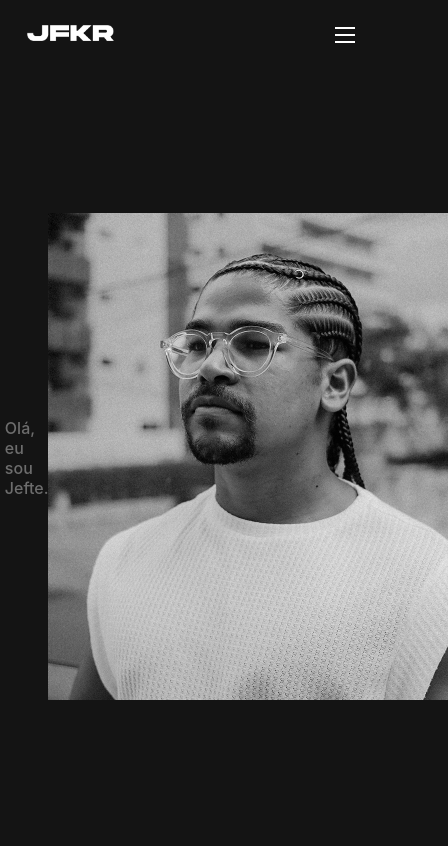
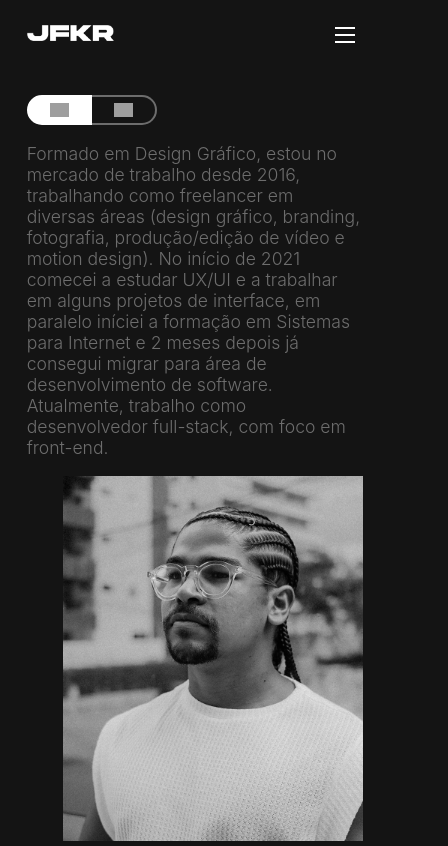
Before and after one commit to jefker/Portfolio, an Angular app: page /about in a window 390 px wide. Shown: the whole page, 448 px wide, since content can reach past the window. Built offline with nearby package versions, Linux system fonts and the light colour scheme; grey boxes are pictures that could not be loaded.

Commit message:
primeira versao da aba sobre finalizada

```diff
--- a/src/app/pages/about/about.component.html
+++ b/src/app/pages/about/about.component.html
@@ -1,8 +1,15 @@
 <section id="about">
-    <div class="introducao">
-        <p>Olá, eu sou Jefte. </p>
-    </div>
-    <div class="principal">
-        <img src="assets/img/IMG.png">
+    <div class="resumo">
+        <div class="texto">
+            <section id="botaoIdioma">
+                <button class="botaoPt" #botaoPt (click)="alterarIdioma(1)"></button>
+                <button class="botaoUs" #botaoUs (click)="alterarIdioma(2)"></button>
+            </section>
+
+            <p #textoResumo></p>
+        </div>
+        <div class="foto">
+            <img src="assets/img/IMG.png">
+        </div>
     </div>
 </section>
--- a/src/app/pages/about/about.component.scss
+++ b/src/app/pages/about/about.component.scss
@@ -1,34 +1,184 @@
 #about {
     padding: 0 1.66667rem;
-    font-family: 'Inter ExtraLight', sans-serif;
+    font-family: 'Inter Light', sans-serif;
     color: #6d6d6d;
 
+    .resumo {
         display: flex;
         justify-content: center;
         align-items: center;
-
-    min-height: 92vh;
+        min-height: 80vh;
 
         p {
-        font-family: 'Inter Medium', sans-serif;
-        margin: 0;
+            font-size: 1.5rem;
         }
 
-    .introducao {
+        .texto {
             width: 100%;
+            padding-right: 100px;
+
+            button {
+                padding: 10px 25px;
+                background: #141414;
+                border: solid 2px #6d6d6d;
+                cursor: pointer;
+                transition: 0.3s;
             }
 
-    .principal {
+            button:hover {
+                background-color: rgba(255, 255, 255, 0.101);
+                border: solid 2px white;
+                transition: 0.2s;
+            }
+
+            #botaoIdioma {
+                display: flex;
+
+                img {
+                    max-width: 3vh;
+                }
+
+                .botaoPt {
+                    border-radius: 50px 0 0 50px;
+                    border-right: none;
+                    height: 45px;
+                    width: 80px;
+                    background-image: url("../../../assets/img/br.ico");
+                    background-repeat: no-repeat;
+                    background-position: center;
+                    background-size: 3vh;
+                }
+
+                .botaoPt-ativo {
+                    border-radius: 50px 0 0 50px;
+                    border-right: none;
+                    height: 45px;
+                    width: 80px;
+                    background-image: url("../../../assets/img/br_Preto.ico");
+                    background-repeat: no-repeat;
+                    background-position: center;
+                    background-size: 3vh;
+                    background-color: white;
+                    border: solid 2px white;
+                }
+
+                .botaoUs {
+                    border-radius: 0 50px 50px 0;
+                    border-left: none;
+                    height: 45px;
+                    width: 80px;
+                    background-image: url("../../../assets/img/us.ico");
+                    background-repeat: no-repeat;
+                    background-position: center;
+                    background-size: 3vh;
+                }
+
+                .botaoUs-ativo {
+                    border-radius: 0 50px 50px 0;
+                    border-left: none;
+                    height: 45px;
+                    width: 80px;
+                    background-image: url("../../../assets/img/us_Preto.ico");
+                    background-repeat: no-repeat;
+                    background-position: center;
+                    background-size: 3vh;
+                    background-color: white;
+                    border: solid 2px white;
+                }
+
+            }
+
+        }
+
+        .foto {
+            display: flex;
+            justify-content: end;
             width: 100%;
 
             img {
                 max-width: 400px;
-        }
-    }
-
-    @media (max-width: 700px) {
-        .principal {
                 width: 100%;
             }
         }
     }
+
+    @media screen and (min-width: 825px) and (max-width: 950px) {
+        .resumo {
+            .texto #botaoIdioma {
+                .botaoPt {
+                    height: 35px;
+                    width: 70px;
+                    background-size: 2.5vh;
+                }
+
+                .botaoPt-ativo {
+                    height: 35px;
+                    width: 70px;
+                    background-size: 2.5vh;
+                }
+
+                .botaoUs {
+                    height: 35px;
+                    width: 70px;
+                    background-size: 2.5vh;
+                }
+
+                .botaoUs-ativo {
+                    height: 35px;
+                    width: 70px;
+                    background-size: 2.5vh;
+                }
+            }
+
+            p {
+                font-size: 1.3rem;
+            }
+        }
+    }
+
+    @media (max-width: 825px) {
+        .resumo {
+            display: grid;
+            min-height: none;
+            padding-top: 3vh;
+
+            p {
+                font-size: 1.1rem;
+            }
+
+            .texto {
+                padding-right: 40px;
+
+                #botaoIdioma {
+                    .botaoPt {
+                        height: 30px;
+                        width: 65px;
+                        background-size: 2.2vh;
+                    }
+
+                    .botaoPt-ativo {
+                        height: 30px;
+                        width: 65px;
+                        background-size: 2.2vh;
+                    }
+
+                    .botaoUs {
+                        height: 30px;
+                        width: 65px;
+                        background-size: 2.2vh;
+                    }
+
+                    .botaoUs-ativo {
+                        height: 30px;
+                        width: 65px;
+                        background-size: 2.2vh;
+                    }
+                }
+            }
+
+            .foto img {
+                max-width: 300px;
+            }
+        }
+    }
+}
--- a/src/app/pages/about/about.component.ts
+++ b/src/app/pages/about/about.component.ts
@@ -1,10 +1,34 @@
-import { Component } from '@angular/core';
+import { Component, OnInit, ViewChild, ElementRef } from '@angular/core';
+
 
 @Component({
   selector: 'app-about',
   templateUrl: './about.component.html',
   styleUrls: ['./about.component.scss']
 })
+
 export class AboutComponent {
+  @ViewChild('textoResumo') textoResumo!: ElementRef<HTMLElement>;
+  @ViewChild('botaoPt') botaoPt!: ElementRef<HTMLElement>;
+  @ViewChild('botaoUs') botaoUs!: ElementRef<HTMLElement>;
 
+
+  ngAfterViewInit() {
+    this.alterarIdioma(1)
+  }
+
+  alterarIdioma(idioma: number) {
+    const texto1 = "Formado em Design Gráfico, estou no mercado de trabalho desde 2016, trabalhando como freelancer em diversas áreas (design gráfico, branding, fotografia, produção/edição de vídeo e motion design). No início de 2021 comecei a estudar UX/UI e a trabalhar em alguns projetos de interface, em paralelo iníciei a formação em Sistemas para Internet e 2 meses depois já consegui migrar para área de desenvolvimento de software. Atualmente, trabalho como desenvolvedor full-stack, com foco em front-end.";
+    const texto2 = "Formed in Graphic Design, I have been in the workforce since 2016, working as a freelancer in various areas (social media design, branding, photography, video production/editing, and motion design). In 2021, I started studying UX/UI and working on some interface projects. Currently, I work as a full-stack developer. I am communicative, adaptable, experienced in teamwork, and continuously improving my skills.";
+
+    if (idioma === 2) {
+      this.textoResumo.nativeElement.innerText = texto2;
+      this.botaoPt.nativeElement.classList.replace('botaoPt-ativo', 'botaoPt');
+      this.botaoUs.nativeElement.classList.replace('botaoUs', 'botaoUs-ativo');
+    } else {
+      this.textoResumo.nativeElement.innerText = texto1;
+      this.botaoPt.nativeElement.classList.replace('botaoPt', 'botaoPt-ativo');
+      this.botaoUs.nativeElement.classList.replace('botaoUs-ativo', 'botaoUs');
+    }
+  }
 }
```
Lines whose indentation alone changed are shown as unchanged.
